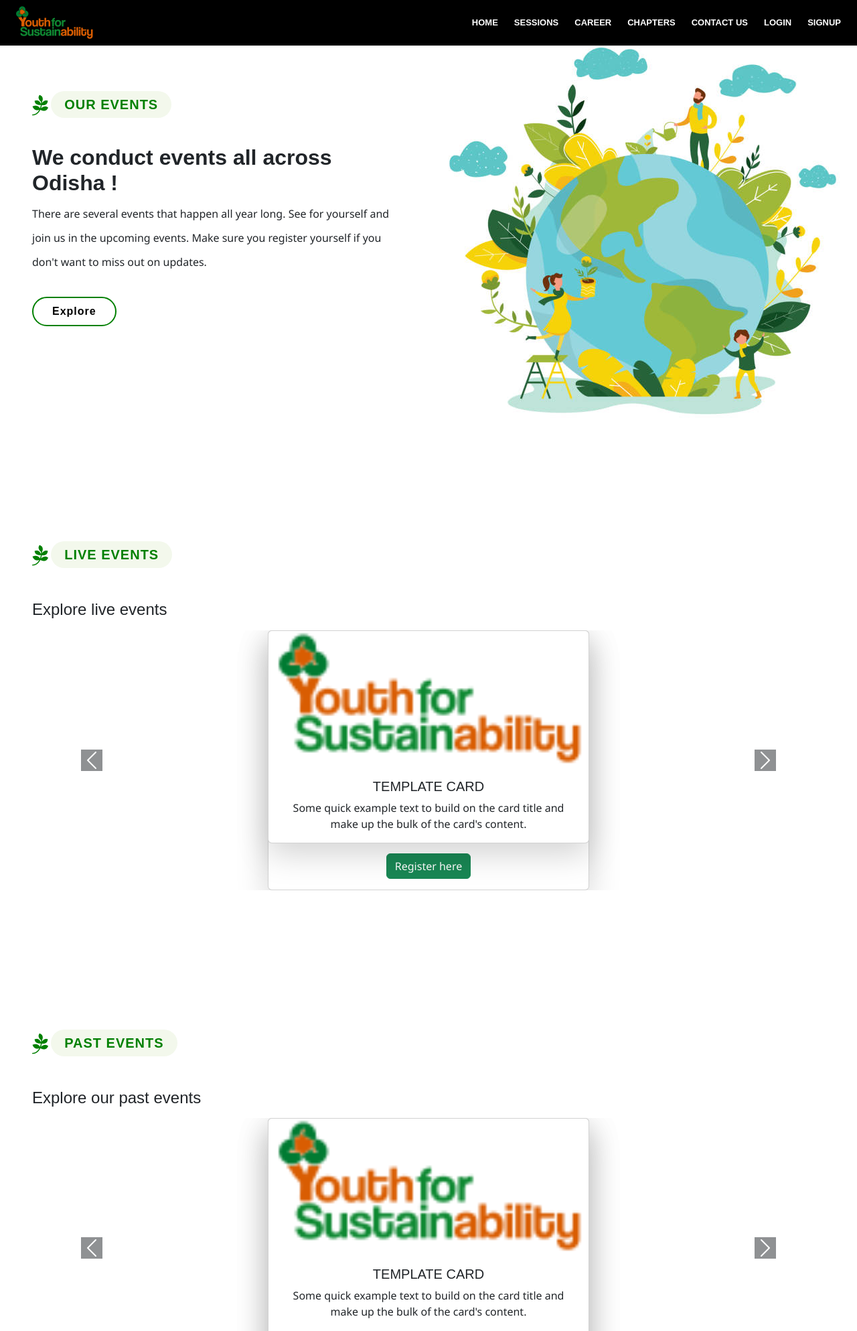
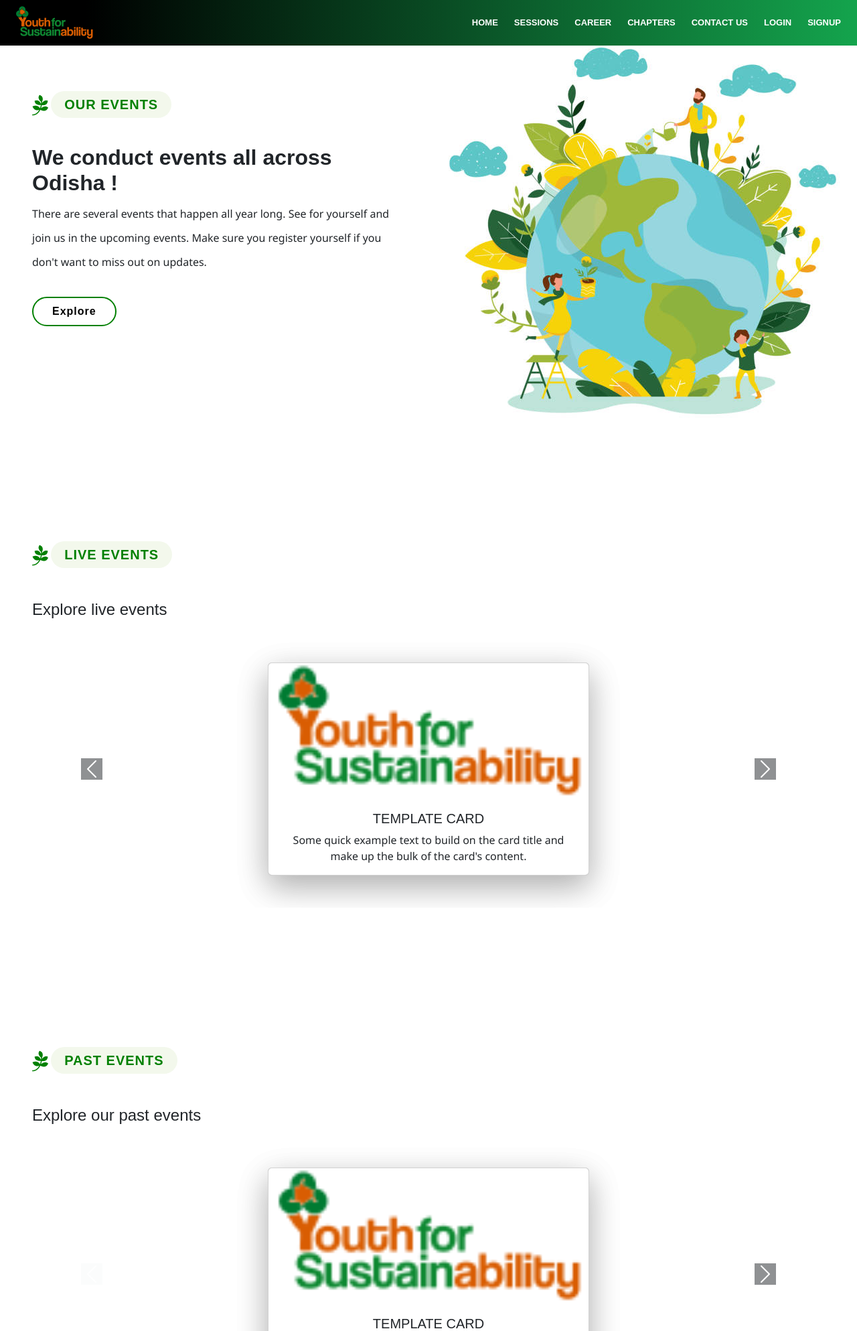
Before and after one commit to narayan071/yfs3, a Django app: page /events/ in a window 1280 px wide. Shown: the top 1987 px of the page at 67% size. Run offline with Django 4.2, Linux system fonts and the light colour scheme; some libraries are stand-ins or nearby versions.

Commit message:
navbar modified

```diff
--- a/static/css/base.css
+++ b/static/css/base.css
@@ -225,6 +225,8 @@ h6 {
   left: 0;
   right: 0;
   z-index: 1000;
+  background: linear-gradient(to right    , black 10%, #14A44D 100%);
+
 }
 
 .navbar ul {
@@ -248,7 +250,7 @@ h6 {
   font-family: "Poppins", sans-serif;
   font-size: 13px;
   font-weight: 500;
-  color: #fff;
+  color: #ffffff;
   text-transform: uppercase;
   white-space: nowrap;
   transition: 0.3s;
--- a/templates/base.html
+++ b/templates/base.html
@@ -19,7 +19,7 @@
         {% block links %}{% endblock links %}
 </head>
 <body class="body">
-  <nav id="myNav" class="navbar navbar-expand-lg py-0 bg-black mb-5" style="background-color: black">
+  <nav id="myNav" class="navbar navbar-expand-lg py-0 mb-5" style="background-color: black">
         <div class="container-fluid">
           <div class="p-2"><img src="{% static 'images/main-logo.png' %}" alt="logo"></div>
           <button class="navbar-toggler" type="button" data-bs-toggle="collapse" data-bs-target="#navbarSupportedContent" aria-controls="navbarSupportedContent" aria-expanded="false" aria-label="Toggle navigation">
--- a/templates/events/events.html
+++ b/templates/events/events.html
@@ -22,21 +22,19 @@
     </div>
   </div>
   </div>
-</div>
-<section class="m-5" data-aos="fade-in">
+  <section class="m-5" data-aos="fade-in">
     <span><i class="fa-brands fa-2xl fa-pagelines" style="color: #008000;"></i></span>
     <h3 style="margin: 40px 0px;" class="title"> LIVE EVENTS</h3>
     <p class="fs-5 mb-2"><h4>Explore live events</h4></p>
-    <div id="carouselExample" class="carousel slide">
+    <div id="carousel1" class="carousel slide">
         <div class="carousel-inner">
           <div class="carousel-item active" data-bs-interval="10000">
-            <div class="d-flex justify-content-center align-items-center">
+            <div class="d-flex justify-content-center align-items-center p-5">
                 <div class="card text-center shadow-lg" style="width: 30rem;">
                     <img src="{% static 'images/main-logo.png' %}" class="card-img-top" alt="event image">
                     <div class="card-body d-flex flex-column justify-content-center align-items-center">
                         <h5 class="card-title">TEMPLATE CARD</h5>
                         <p class="card-text">Some quick example text to build on the card title and make up the bulk of the card's content.</p>
-                        <a href="#" class="btn btn-success mt-3">Register here</a>
                     </div>
                 </div>
 
@@ -44,7 +42,7 @@
 
           </div>
           <div class="carousel-item active"  data-bs-interval="1000">
-            <div class="d-flex justify-content-center align-items-center">
+            <div class="d-flex justify-content-center align-items-center p-5">
                 <div class="card text-center shadow-lg" style="width: 30rem;">
                     <img src="{% static 'images/main-logo.png' %}" class="card-img-top" alt="event image">
                     <div class="card-body d-flex flex-column justify-content-center align-items-center">
@@ -57,33 +55,29 @@
 
           </div>
         </div>
-        <button class="carousel-control-prev" type="button" data-bs-target="#carouselExample" data-bs-slide="prev">
+        <button class="carousel-control-prev" type="button" data-bs-target="#carousel1" data-bs-slide="prev">
           <span class="carousel-control-prev-icon bg-dark" aria-hidden="true"></span>
           <span class="visually-hidden">Previous</span>
         </button>
-        <button class="carousel-control-next" type="button" data-bs-target="#carouselExample" data-bs-slide="next">
+        <button class="carousel-control-next" type="button" data-bs-target="#carousel1" data-bs-slide="next">
           <span class="carousel-control-next-icon bg-dark" aria-hidden="true"></span>
           <span class="visually-hidden">Next</span>
         </button>
       </div>
 </section>
-
-
-
 <section class="m-5" data-aos="fade-in">
     <span><i class="fa-brands fa-2xl fa-pagelines" style="color: #008000;"></i></span>
     <h3 style="margin: 40px 0px;" class="title"> PAST EVENTS</h3>
     <p class="fs-5 mb-2"><h4>Explore our past events</h4></p>
-    <div id="carouselExample" class="carousel slide">
+    <div id="carousel2" class="carousel slide">
         <div class="carousel-inner">
           <div class="carousel-item active" data-bs-interval="10000">
-            <div class="d-flex justify-content-center align-items-center">
+            <div class="d-flex justify-content-center align-items-center p-5">
                 <div class="card text-center shadow-lg" style="width: 30rem;">
                     <img src="{% static 'images/main-logo.png' %}" class="card-img-top" alt="event image">
                     <div class="card-body d-flex flex-column justify-content-center align-items-center">
                         <h5 class="card-title">TEMPLATE CARD</h5>
                         <p class="card-text">Some quick example text to build on the card title and make up the bulk of the card's content.</p>
-                        <a href="#" class="btn btn-success mt-3">Register here</a>
                     </div>
                 </div>
 
@@ -91,28 +85,29 @@
 
           </div>
           <div class="carousel-item active"  data-bs-interval="1000">
-            <div class="d-flex justify-content-center align-items-center">
+            <div class="d-flex justify-content-center align-items-center p-5">
                 <div class="card text-center shadow-lg" style="width: 30rem;">
                     <img src="{% static 'images/main-logo.png' %}" class="card-img-top" alt="event image">
                     <div class="card-body d-flex flex-column justify-content-center align-items-center">
                         <h5 class="card-title">TEMPLATE CARD</h5>
                         <p class="card-text">Some quick example text to build on the card title and make up the bulk of the card's content.</p>
-                      </div>
-                      <a href="#" class="btn btn-success mt-3">Register here</a>
+                    </div>
                 </div>
 
             </div>
 
           </div>
         </div>
-        <button class="carousel-control-prev" type="button" data-bs-target="#carouselExample" data-bs-slide="prev">
-          <span class="carousel-control-prev-icon bg-dark" aria-hidden="true"></span>
+        <button class="carousel-control-prev" type="button" data-bs-target="#carousel2" data-bs-slide="prev">
+          <span class="carousel-control-prev-icon bg-light" aria-hidden="true"></span>
           <span class="visually-hidden">Previous</span>
         </button>
-        <button class="carousel-control-next" type="button" data-bs-target="#carouselExample" data-bs-slide="next">
+        <button class="carousel-control-next" type="button" data-bs-target="#carousel2" data-bs-slide="next">
           <span class="carousel-control-next-icon bg-dark" aria-hidden="true"></span>
           <span class="visually-hidden">Next</span>
         </button>
       </div>
 </section>
+</div>
+
 {% endblock content %}
```
